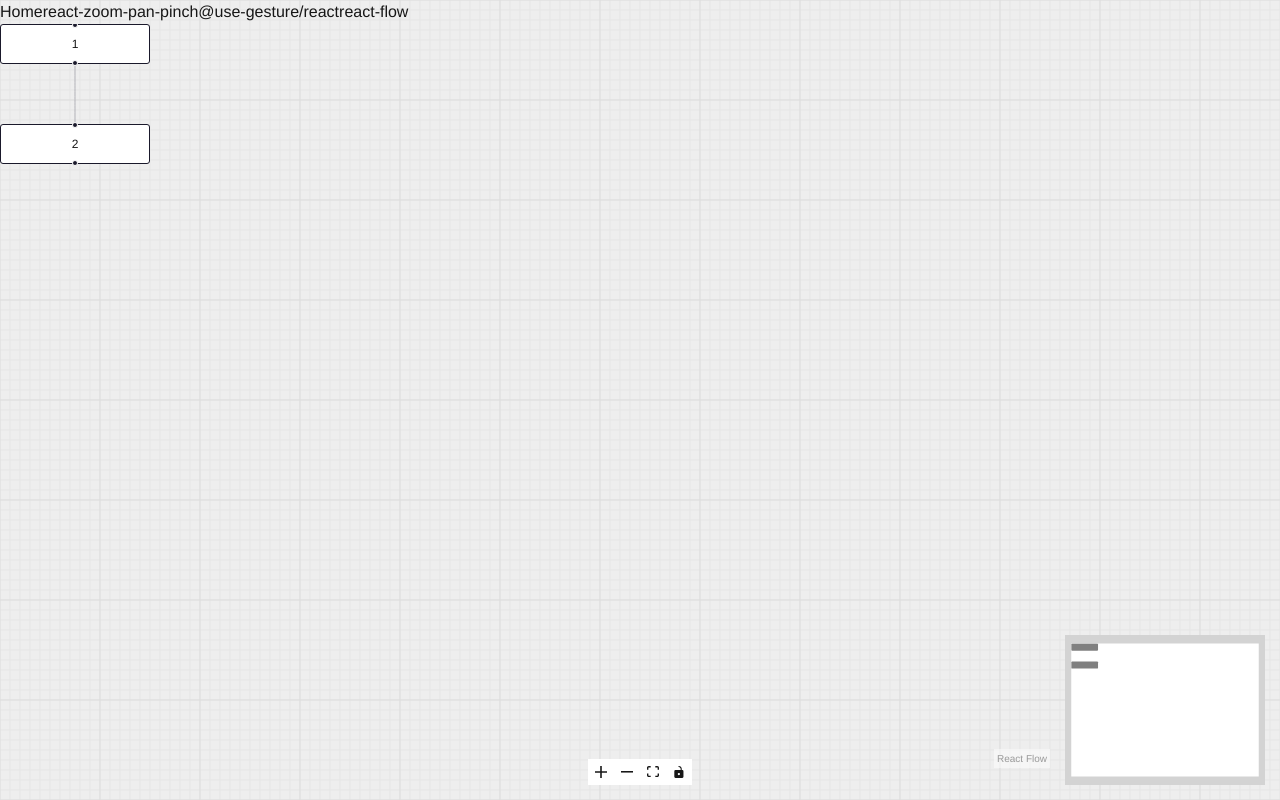
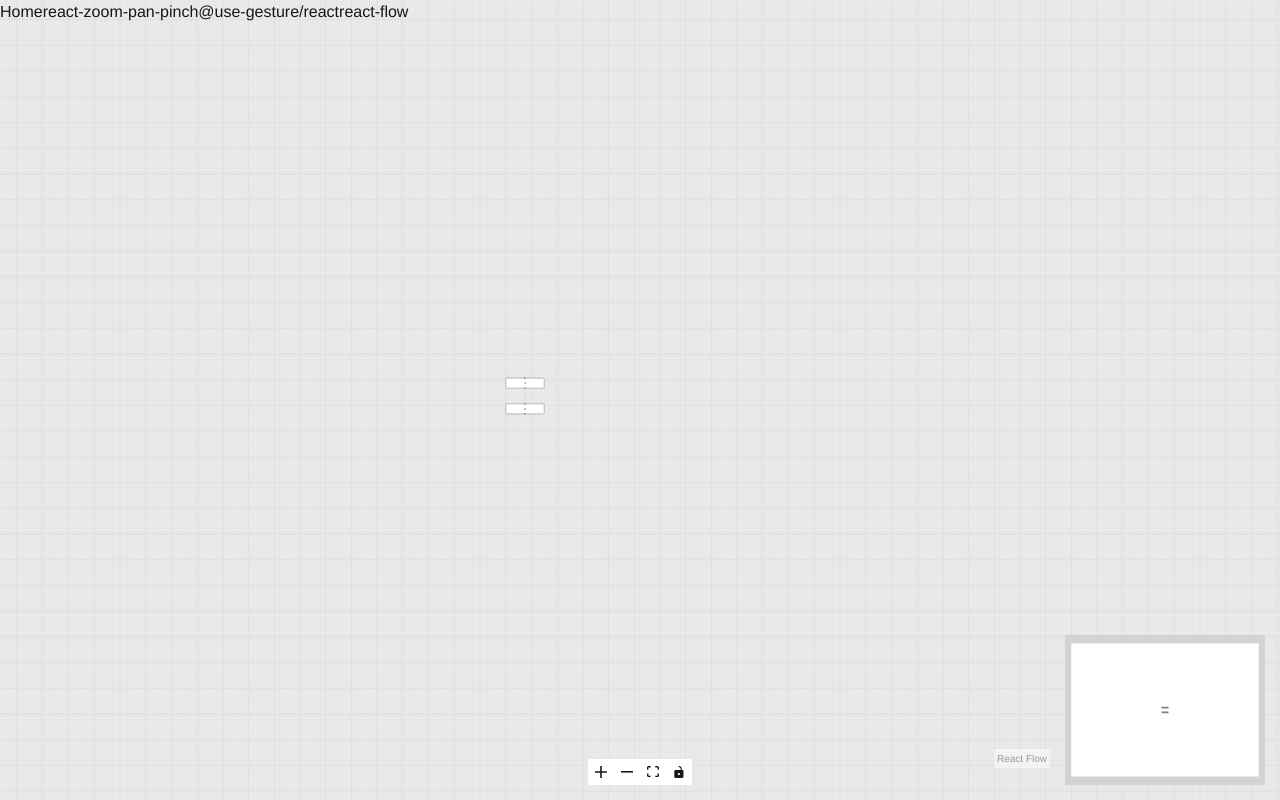
Before and after one commit to Orchemi/zoom-and-pan-poc-playground, a Next.js app: page /react-flow in a window 1280 px wide. Built offline with nearby package versions, Linux system fonts and the light colour scheme.

Commit message:
Feat: react-flow fitView 관련 설정

```diff
--- a/src/components/react-flow/Canvas.tsx
+++ b/src/components/react-flow/Canvas.tsx
@@ -39,6 +39,14 @@ const CanvasInner = () => {
         onNodesChange={onNodesChange}
         onEdgesChange={onEdgesChange}
         onConnect={onConnect}
+        deleteKeyCode={["Backspace", "Delete"]}
+        fitView
+        fitViewOptions={{
+          padding: 20,
+          includeHiddenNodes: true,
+        }}
+        minZoom={0.1}
+        maxZoom={10}
       />
       <Controls
         style={{ background: "white" }}
```
